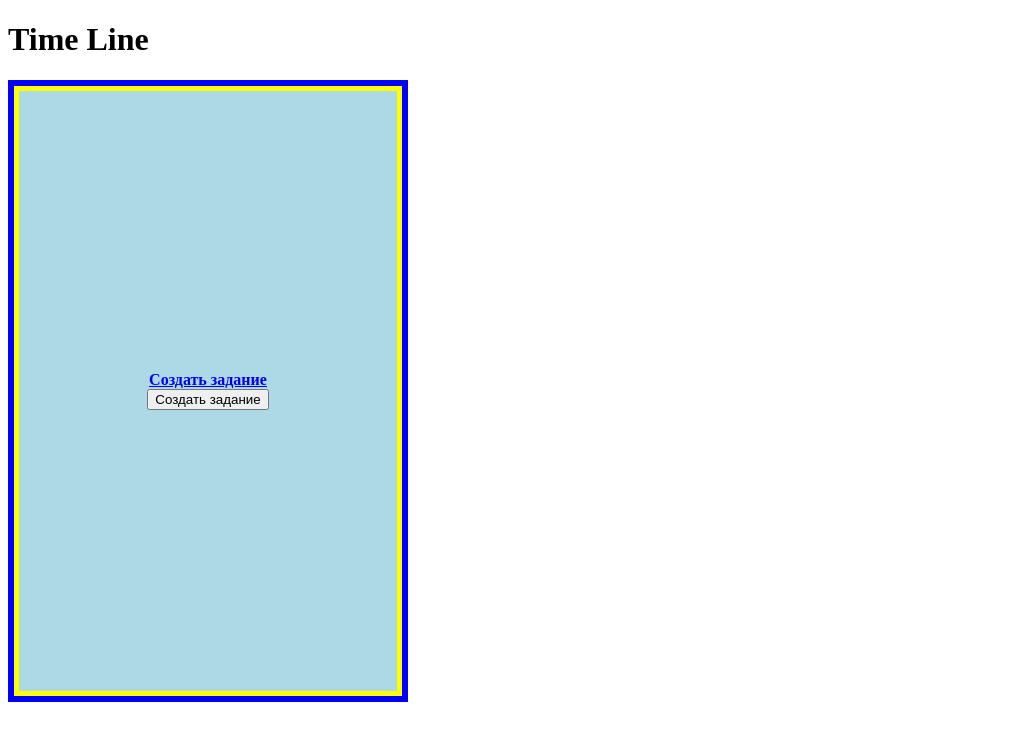
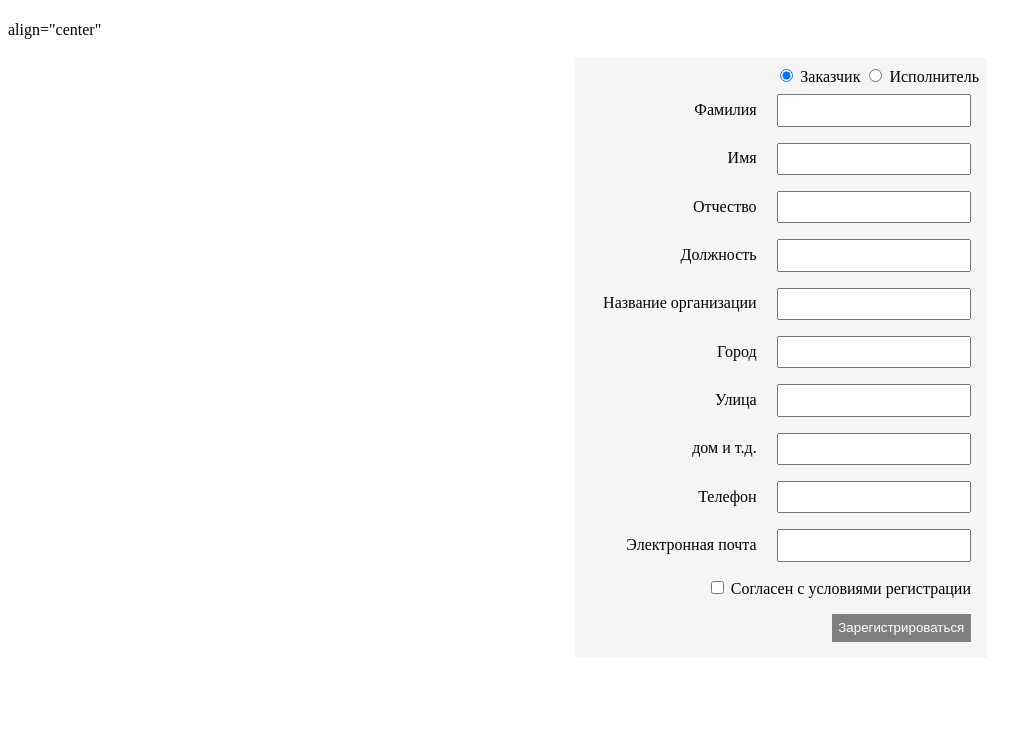
Before and after one commit to MickeDali/pythonProject3Predpr, a Django app: page /regist in a window 1280 px wide. Shown: the top 741 px of the page, without its empty margins (0-1034 px from the left). Run offline with Django 4.2, Linux system fonts and the light colour scheme; data that the repository does not hold is empty; parts of the project's set-up code (start-up, migrations or seed data) failed here and were passed over.

Commit message:
Начало. Бэкэнд: созданы сущности монтажников, клиентов Фронтэнд: создание задачь, список задачь, логин Добавил траницу регистрации

```diff
--- a/TimeLine.html
+++ b/TimeLine.html
@@ -9,10 +9,10 @@
 <form action="/get-text" method="POST">
     <input type="submit" value="Go!">
 </form>
-<table width="400" border="5" cellspacing="0" cellpadding="5" bgcolor="yellow" bordercolor="blue">
+<table name="timeline" width="400" border="5" cellspacing="0" cellpadding="5" bgcolor="yellow" bordercolor="blue">
 <tr>
   <th>
-    <table width="100%" border="5" cellspacing="4" cellpadding="5" bgcolor="lightblue" bordercolor="brown">
+    <table name="day" width="100%" border="5" cellspacing="4" cellpadding="5" bgcolor="lightblue" bordercolor="brown">
         <tr height="25" bgcolor="pink">
             data
             <td draggable="true">
--- a/TimeSlots/TimeSlots2/TimeSlots2/settings.py
+++ b/TimeSlots/TimeSlots2/TimeSlots2/settings.py
@@ -38,6 +38,7 @@ INSTALLED_APPS = [
     'django.contrib.messages',
     'django.contrib.staticfiles',
     'organizer',
+    'rest_framework_swagger',
     ##### REST     'rest_framework',
 ]
 
--- a/TimeSlots/TimeSlots2/organizer/forms.py
+++ b/TimeSlots/TimeSlots2/organizer/forms.py
@@ -1,5 +1,5 @@
 from .models import Task, User
-from django.forms import ModelForm,TextInput
+from django.forms import ModelForm,TextInput, CharField
 
 class TaskForm(ModelForm):
     class Meta:
@@ -23,80 +23,6 @@ class TaskForm(ModelForm):
 class UserForm(ModelForm):
     class Meta:
         model = User
-        fields = ['field_user_subiect', 'field_user_surname', 'field_user_name', 'field_user_name2',
+        fields = ['field_user_surname', 'field_user_name', 'field_user_name2',
                   'field_user_position', 'field_user_org_name', 'field_user_city', 'field_user_street',
-                  'field_user_hauce', 'field_user_phone', 'field_user_email', 'field_user_soglasie']
-        widgets = {
-            'field_user_subiect': CharField(attrs={
-                'class': "form-control",
-                'id': "field_user_subiect",
-                'aria-describedby': "field_user_subiectHelp",
-                'lenght': 50
-            }),
-            'field_user_surname': CharField(attrs={
-                'class': "form-control",
-                'id': "field_user_surname",
-                'aria-describedby': "field_user_surnameHelp",
-                'lenght': 50
-            })
-            'field_user_name': CharField(attrs={
-                'class': "form-control",
-                'id': "field_user_name",
-                'aria-describedby': "field_user_nameHelp",
-                'lenght': 50
-            })
-            'field_user_name2': CharField(attrs={
-                'class': "form-control",
-                'id': "field_user_name2",
-                'aria-describedby': "field_user_name2Help",
-                'lenght': 50
-            })
-            'field_user_position': CharField(attrs={
-                'class': "form-control",
-                'id': "field_user_position",
-                'aria-describedby': "field_user_positionHelp",
-                'lenght': 50
-            })
-            'field_user_org_name': CharField(attrs={
-                'class': "form-control",
-                'id': "field_user_org_name",
-                'aria-describedby': "field_user_org_nameHelp",
-                'lenght': 50
-            })
-            'field_user_city': CharField(attrs={
-                'class': "form-control",
-                'id': "field_user_city",
-                'aria-describedby': "field_user_cityHelp",
-                'lenght': 50
-            })
-            'field_user_street': CharField(attrs={
-                'class': "form-control",
-                'id': "field_user_street",
-                'aria-describedby': "field_user_streetHelp",
-                'lenght': 50
-            })
-            'field_user_hauce': CharField(attrs={
-                'class': "form-control",
-                'id': "field_user_hauce",
-                'aria-describedby': "field_user_hauceHelp",
-                'lenght': 50
-            })
-            'field_user_phone': CharField(attrs={
-                'class': "form-control",
-                'id': "field_user_phone",
-                'aria-describedby': "field_user_phoneHelp",
-                'lenght': 50
-            })
-            'field_user_email': CharField(attrs={
-                'class': "form-control",
-                'id': "field_user_email",
-                'aria-describedby': "field_user_emailHelp",
-                'lenght': 50
-            })
-            'field_user_soglasie': CharField(attrs={
-                'class': "form-control",
-                'id': "field_user_soglasie",
-                'aria-describedby': "field_user_soglasieHelp",
-                'lenght': 50
-            })
-        }
+                  'field_user_hauce', 'field_user_phone', 'field_user_email']
--- a/TimeSlots/TimeSlots2/organizer/templates/organizer/index.html
+++ b/TimeSlots/TimeSlots2/organizer/templates/organizer/index.html
@@ -5,7 +5,7 @@
 {% endblock %}
 
 {% block header %}
-Time Line
+Time Line 0
 {% endblock %}
 
 {% block body %}
@@ -15,6 +15,7 @@ Time Line
     <a href="{% url 'index' %}"> Главная </a>
     <a href="{% url 'contacts' %}"> Контакты </a>
     <a href="{% url 'task' %}"> Задания </a>
+    <a href="{% url 'regist' %}"">Регистрация</a>
 </form>
 <table width="400" border="5" cellspacing="0" cellpadding="5" bgcolor="yellow" bordercolor="blue">
 <tr>
--- a/TimeSlots/TimeSlots2/organizer/templates/organizer/regist.html
+++ b/TimeSlots/TimeSlots2/organizer/templates/organizer/regist.html
@@ -20,7 +20,7 @@
 
 <ul class="wrapper">
   <form class="form-row">
-    <div class="btn-group" align="center">
+    <div class="btn-group">
     <input type="radio" class="btn-check" name="options-outlined" id="success-outlined" autocomplete="off" checked>
     <label class="btn btn-outline-success" for="success-outlined">Заказчик</label>
 
@@ -29,44 +29,44 @@
   </div>
 
   <div class="form-row">
-    <label for="validationCustom02" class="form-label">Фамилия</label>
-    <input type="text" class="form-control" id="validationCustom02" value="" required>
+    <label for="field_user_surname" class="form-label">Фамилия</label>
+    <input type="text" class="form-control" id="field_user_surname" value="" required>
   </div>
   <div class="form-row">
-    <label for="validationCustom01" class="form-label">Имя</label>
-    <input type="text" class="form-control" id="validationCustom01" value="" required>
+    <label for="field_user_name" class="form-label">Имя</label>
+    <input type="text" class="form-control" id="field_user_name" value="" required>
   </div>
   <div class="form-row">
-    <label for="validationCustom01" class="form-label">Отчество</label>
-    <input type="text" class="form-control" id="validationCustom01" value="" required>
+    <label for="field_user_name2" class="form-label">Отчество</label>
+    <input type="text" class="form-control" id="field_user_name2" value="" required>
   </div>
   <div class="form-row">
-    <label for="validationCustom03" class="form-label">Должность</label>
-    <input type="text" class="form-control" id="validationCustom03" required>
+    <label for="field_user_position" class="form-label">Должность</label>
+    <input type="text" class="form-control" id="field_user_position" required>
   </div>
   <div class="form-row">
-    <label for="validationCustom03" class="form-label">Название организации</label>
-    <input type="text" class="form-control" id="validationCustom03" required>
+    <label for="field_user_org_name" class="form-label">Название организации</label>
+    <input type="text" class="form-control" id="field_user_org_name" required>
   </div>
   <div class="form-row">
-    <label for="validationCustom03" class="form-label">Город</label>
-    <input type="text" class="form-control" id="validationCustom03" required>
+    <label for="field_user_city" class="form-label">Город</label>
+    <input type="text" class="form-control" id="field_user_city" required>
   </div>
   <div class="form-row">
-    <label for="validationCustom05" class="form-label">Улица</label>
-    <input type="text" class="form-control" id="validationCustom05" required>
+    <label for="field_user_street" class="form-label">Улица</label>
+    <input type="text" class="form-control" id="field_user_street" required>
   </div>
   <div class="form-row">
-    <label for="validationCustom03" class="form-label">дом и т.д.</label>
-    <input type="text" class="form-control" id="validationCustom03" required>
+    <label for="field_user_hauce" class="form-label">дом и т.д.</label>
+    <input type="text" class="form-control" id="field_user_hauce" required>
   </div>
   <div class="form-row">
-    <label for="validationCustom03" class="form-label">Телефон</label>
-    <input type="text" class="form-control" id="validationCustom03" required>
+    <label for="field_user_phone" class="form-label">Телефон</label>
+    <input type="text" class="form-control" id="field_user_phone" required>
   </div>
   <div class="form-row">
-    <label for="validationCustom03" class="form-label">Электронная почта</label>
-    <input type="text" class="form-control" id="validationCustom03" required>
+    <label for="field_user_email" class="form-label">Электронная почта</label>
+    <input type="text" class="form-control" id="field_user_email" required>
   </div>
   <div class="form-row">
     <div class="form-check">
--- a/TimeSlots/TimeSlots2/organizer/templates/organizer/task.html
+++ b/TimeSlots/TimeSlots2/organizer/templates/organizer/task.html
@@ -20,6 +20,7 @@
     <label for="description" class="form-label">Описание задачи</label>
     {{ form.description }}
   </div>
-    <button type="submit" class="btn btn-primary">Создать задание</button>
 </form>
+<button type="submit" class="btn btn-primary">Создать задание</button>
+
 {% endblock %}
--- a/TimeSlots/TimeSlots2/organizer/urls.py
+++ b/TimeSlots/TimeSlots2/organizer/urls.py
@@ -1,8 +1,10 @@
 from django.urls import path, include
 from . import views
 ##### REST from rest_framowork import routers
+from django.urls import re_path as url
+from rest_framework_swagger.views import get_swagger_view
 
-
+schema_view = get_swagger_view(title='Pastebin API')
 ##### REST router = routers.DefaultRouter()
 ##### REST router.register(r'tasks', views.TaskViewSet)
 
@@ -11,7 +13,8 @@ urlpatterns = [
     path('contacts', views.contacts, name='contacts'),
     path('task', views.task, name='task'),
     path('index', views.index, name='index'),
-    path('regist', views.index, name='regist'),
+    path('regist', views.regist, name='regist'),
+    path('view', schema_view),
     ##### REST patch('api/', include(router.urls))
     ##### REST     path('api-auth/', include('rest_framework.urls', namespace='rest_framework'))
 ]
--- a/TimeSlots/TimeSlots2/organizer/views.py
+++ b/TimeSlots/TimeSlots2/organizer/views.py
@@ -3,6 +3,14 @@ from django.http import HttpResponse
 from .models import Task, User
 from .forms import TaskForm, UserForm
 
+#from django.urls import re_path as url
+#from rest_framework_swagger.views import get_swagger_view
+
+#schema_view = get_swagger_view(title='Pastebin API')
+
+#urlpatterns = [
+#    url(r'^$', schema_view)
+#]
 ##### REST from rest_framework import viewsets
 ##### REST from .serializers import TaskSerializer
 # Create your views here.
@@ -10,10 +18,11 @@ from .forms import TaskForm, UserForm
 
 def index(request):
     tasks = Task.objects.all()
+    users = User.objects.all()
     return render(request, 'organizer/index.html', {
         "title": "Органайзер",
         "header": "Список дел",
-        "tasks": tasks,
+        "tasks": tasks
     })
     #return HttpResponse(html_template)
 
@@ -29,7 +38,7 @@ def task(request):
             form.save()
     form = TaskForm()
     context = {
-        'form' : form
+        'form': form
     }
     return render(request, 'organizer/task.html', context)
 
@@ -40,7 +49,7 @@ def regist(request):
             form.save()
     form = UserForm()
     context = {
-        'form' : form
+        'form': form
     }
     return render(request, 'organizer/regist.html', context)
 
--- a/ZakazManager.py
+++ b/ZakazManager.py
@@ -11,7 +11,8 @@ print(time_string)
 
 class TimeSlot(object):
 
-    def __init__(self, time_start, time_stop, slotslist, status, color, slot_type, text):
+    def __init__(self, time_create, time_start, time_stop, slotslist, status, color, slot_type, text):
+        self.time_create = time_create
         self.time_start = time_start
         self.time_stop = time_stop
         self.slotslist = slotslist
```
Also changed, not shown: TimeSlots/TimeSlots2/TimeSlots2/asgi.py (deleted, +0 -16 lines), TimeSlots/TimeSlots2/organizer/models.py (+15 -36 lines), TimeSlots/TimeSlots2/organizer/users.py (+88 -0 lines).
